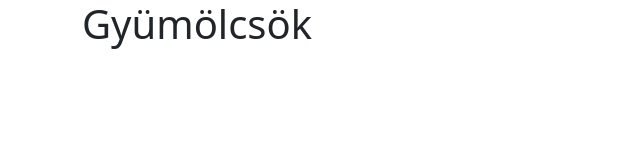
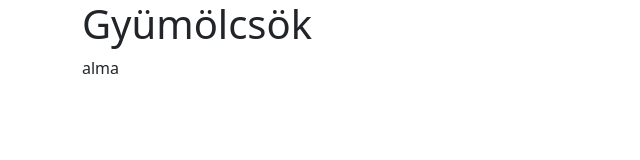
Before and after one commit to suli2022/sI1e_gyumi, a website: page index.html in a window 1280 px wide. Shown: the full height of the page, 0-640 px from the left. Drawn offline with nearby package versions, Linux system fonts and the light colour scheme.

Commit message:
Alma hozzáadása

```diff
--- a/index.html
+++ b/index.html
@@ -10,6 +10,7 @@
 
     <div class="container">
         <h1>Gyümölcsök</h1>
+        <p>alma</p>
     </div>
 
 </body>
```
